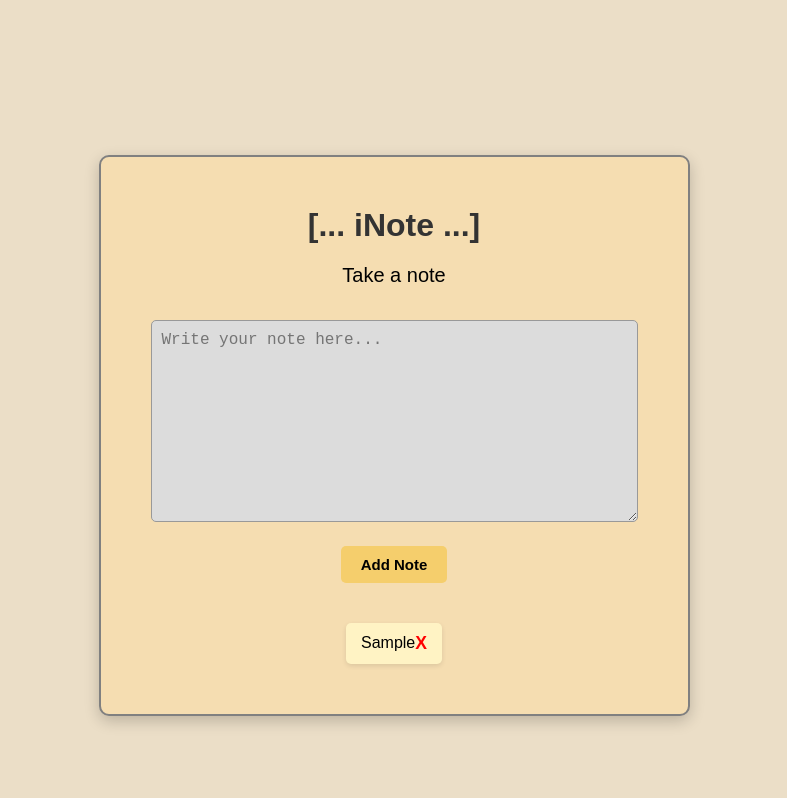
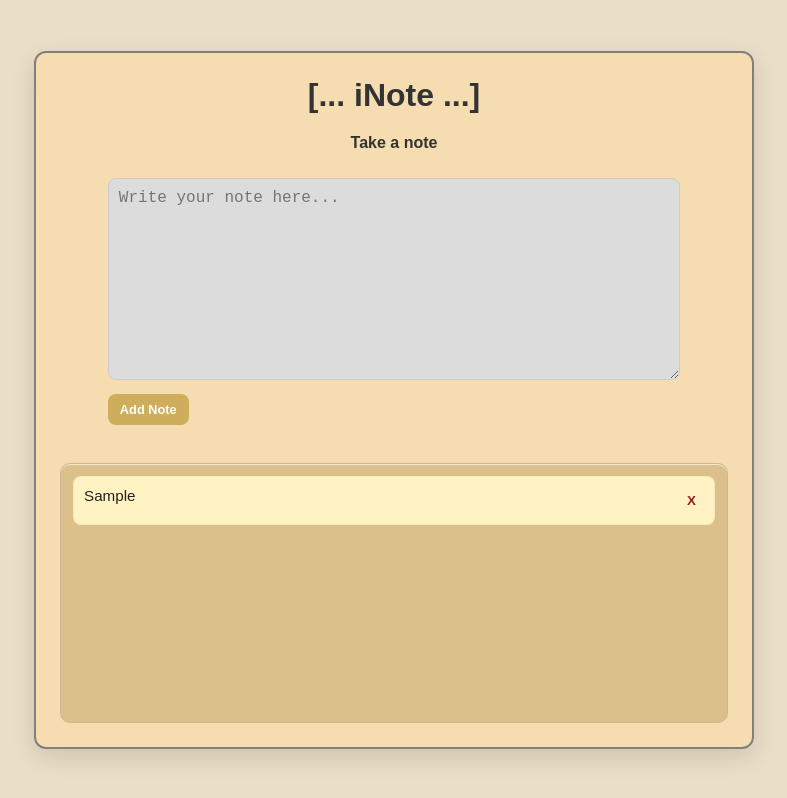
Before and after one commit to esrafil418/iNote, a plain HTML site: page index.html in a window 1280 px wide. Both pictures are taken after typing "Sample" into the empty fields and a click on the input "Add Note". Shown: the whole page, without its empty margins (246-1033 px from the left). Drawn offline with Linux system fonts and the light colour scheme.

Commit message:
Update(UI): fix notes area to fixed size with scrolling
Update(UI): make notes container fixed-height and scrollable; add note-item and remove button styles
-Why: prevents page layout shift when many notes are added and mirrors Number Guessing Game behavior.

```diff
--- a/style.css
+++ b/style.css
@@ -1,110 +1,123 @@
-/* Reset default styles */
+/*! Basic reset */
 * {
   margin: 0;
   padding: 0;
   box-sizing: border-box;
 }
 
-/* Body styling */
 body {
-  background: rgb(235, 222, 199);
+  min-height: 100vh;
+  font-family: sans-serif;
   display: flex;
   align-items: center;
   justify-content: center;
-  font-family: Arial, sans-serif;
-  min-height: 100vh;
+  background: rgb(235, 222, 199);
+  color: #333;
 }
 
-/* Main container */
+/*! app container */
 .container {
-  margin-top: 70px;
+  width: min(720px, 95%);
+  background: rgb(245, 221, 177);
+  padding: 24px;
+  border-radius: 12px;
+  box-shadow: 0 8px 24px rgba(0, 0, 0, 0.12);
   display: flex;
   flex-direction: column;
   gap: 20px;
   align-items: center;
   border: 2px solid gray;
-  padding: 50px;
-  background: rgb(245, 221, 177);
-  border-radius: 10px;
-  box-shadow: 0 5px 15px rgba(0, 0, 0, 0.2);
 }
 
-/* Title */
-h1 {
-  cursor: pointer;
-  font-size: 2rem;
-  color: #333;
+/*! form styles */
+.form label {
+  font-weight: 600;
+  display: block;
+  margin-bottom: 8px;
+  text-align: center;
 }
 
-/* Form label */
-label {
-  display: flex;
-  justify-content: center;
-  text-align: center;
-  cursor: pointer;
-  font-size: 20px;
+#note-input {
+  background: gainsboro;
+  width: 100%;
+  padding: 10px;
+  border-radius: 8px;
+  border: 1px solid #ccc;
+  resize: vertical;
+  font-size: 1rem;
 }
 
-/* Textarea styling */
-textarea {
-  background: gainsboro;
-  margin-top: 15px;
-  padding: 10px;
-  border-radius: 5px;
-  border: 1px solid #999;
-  width: 100%;
-  resize: vertical;
-  font-size: 16px;
-}
-
-/* Submit button styling */
-input[type="submit"] {
-  display: block;
-  margin: 20px auto 10px;
-  padding: 10px 20px;
-  font-size: 15px;
+#submit-btn {
+  margin-top: 10px;
+  padding: 8px 12px;
+  border-radius: 8px;
+  border: none;
+  background: rgb(207, 174, 91);
+  color: #fcfcfc;
+  cursor: pointer;
   font-weight: bold;
-  background: rgb(245, 206, 108);
-  border-radius: 5px;
-  border: none;
-  cursor: pointer;
+  font-size: 0.8rem;
   transition: background 0.3s;
 }
 
-input[type="submit"]:hover {
-  background: rgb(230, 180, 80);
+#submit-btn:hover {
+  background: rgb(180, 150, 80);
 }
 
-/* Each note item */
+/*! Notes list */
+#user-notes {
+  width: 100%;
+  max-width: 100%;
+  height: 260px;
+  margin-top: 18px;
+  background: rgba(180, 150, 80, 0.4);
+  border: 1px solid rgba(102, 126, 234, 0.12);
+  border-radius: 10px;
+  padding: 12px;
+  overflow-y: auto;
+  display: flex;
+  flex-direction: column;
+  gap: 10px;
+  box-shadow: inset 0 1px 0 rgba(255, 255, 255, 0.6);
+}
+
 .note-item {
   display: flex;
   justify-content: space-between;
-  align-items: center;
+  align-items: flex-start;
+  gap: 12px;
+  padding: 10px;
+  border-radius: 8px;
+  background: #f7f9ff;
+  border: 1px solid rgba(0, 0, 0, 0.04);
+  word-break: break-word;
   background: #fff3c4;
-  padding: 10px 15px;
-  margin-top: 10px;
-  width: 100%;
-  border-radius: 5px;
-  box-shadow: 0 2px 5px rgba(0, 0, 0, 0.1);
 }
 
-/* Note text */
 .note-item p {
   margin: 0;
-  word-break: break-word;
+  flex: 1 1 auto;
+  color: #222;
+  font-size: 0.95rem;
 }
 
-/* Remove button */
 .remove-btn {
-  color: red;
-  font-weight: bold;
+  background: transparent;
+  border: none;
+  color: #9b1c1c;
+  font-weight: 700;
   cursor: pointer;
-  border: none;
-  background: transparent;
-  font-size: 1.1rem;
-  transition: transform 0.2s;
+  padding: 6px 8px;
+  border-radius: 6px;
 }
 
 .remove-btn:hover {
-  transform: scale(1.2);
+  background: rgba(155, 28, 28, 0.06);
 }
+
+/*! small screens tweak */
+@media (max-width: 420px) {
+  #user-notes {
+    height: 200px;
+  }
+}
```
